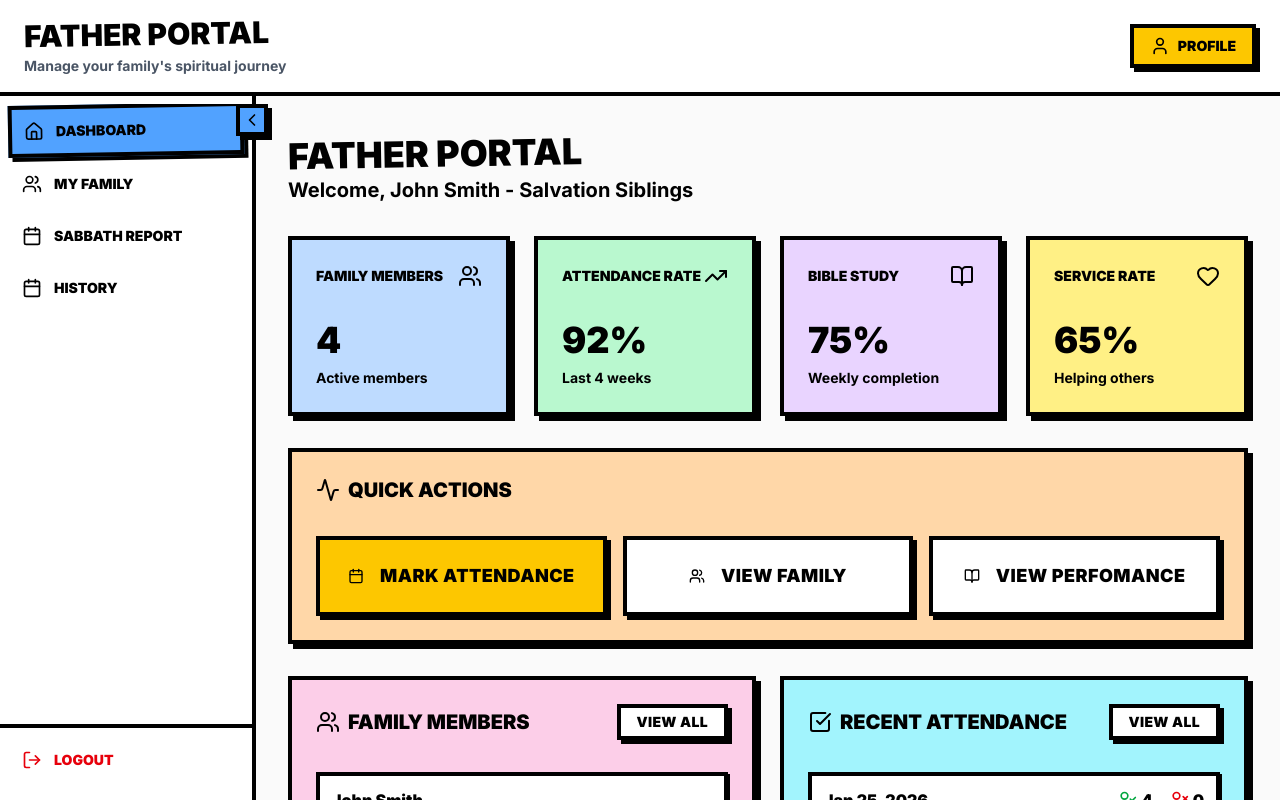
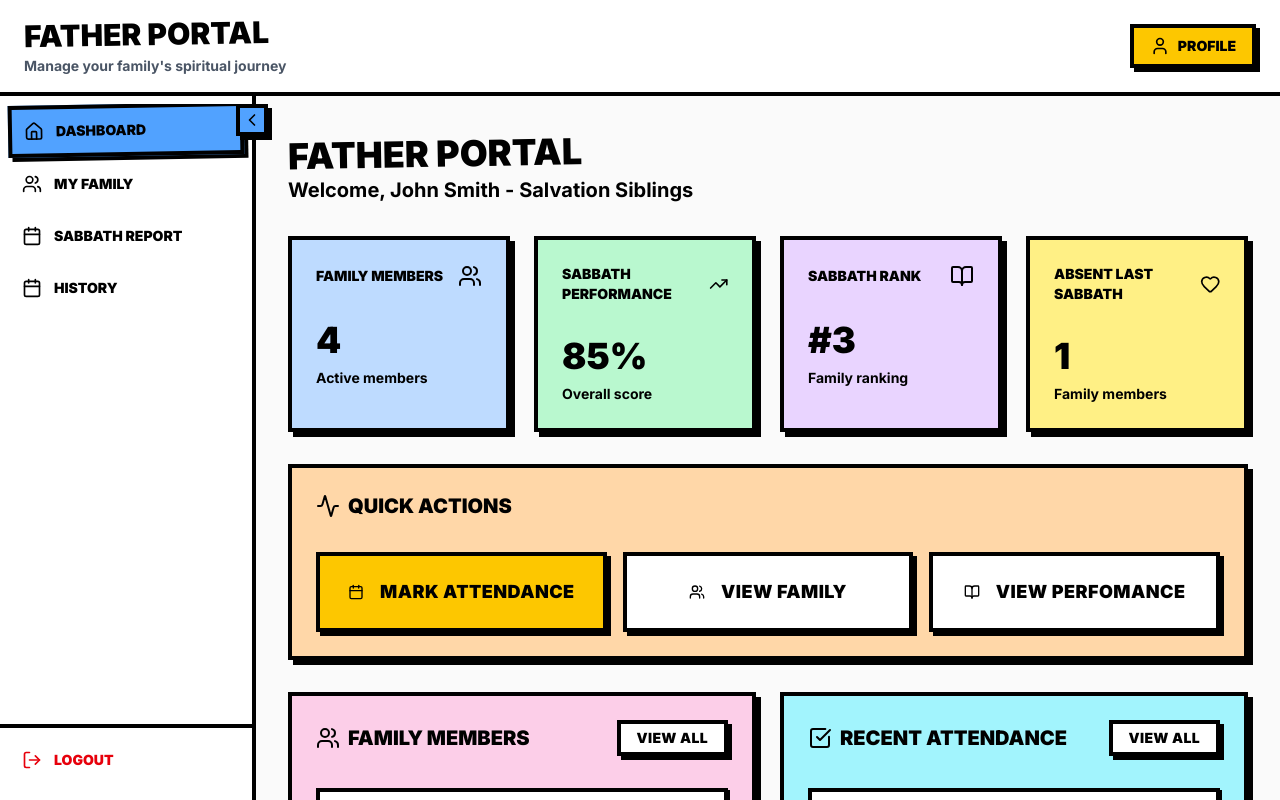
Before and after one commit to RCA-SDA/rca-sda-web-frontend, a Next.js app: page /users/father in a window 1280 px wide. Shown: the top 800 px of the page. Built offline with nearby package versions, Linux system fonts and the light colour scheme.

Commit message:
feat[father] : status cards in the dashboard

```diff
--- a/app/users/father/page.tsx
+++ b/app/users/father/page.tsx
@@ -39,10 +39,9 @@ export default function FatherPortalPage() {
   ];
 
   const weeklyStats = {
-    attendanceRate: 92,
-    bibleStudyRate: 75,
-    visitationRate: 50,
-    helpingRate: 65,
+    sabbathPerformance: 85,
+    sabbathRank: 3,
+    absentLastSabbath: 1,
   };
 
   return (
@@ -76,39 +75,39 @@ export default function FatherPortalPage() {
           <Card className="bg-green-200 hover:translate-x-[-4px] hover:translate-y-[-4px] hover:shadow-[8px_8px_0px_0px_rgba(0,0,0,1)] transition-all">
             <CardHeader>
               <CardTitle className="uppercase text-sm flex items-center justify-between">
-                <span>Attendance Rate</span>
+                <span>Sabbath Performance</span>
                 <TrendingUp className="w-6 h-6" />
               </CardTitle>
             </CardHeader>
             <CardContent>
-              <p className="text-4xl font-black">{weeklyStats.attendanceRate}%</p>
-              <p className="text-sm font-bold mt-2">Last 4 weeks</p>
+              <p className="text-4xl font-black">{weeklyStats.sabbathPerformance}%</p>
+              <p className="text-sm font-bold mt-2">Overall score</p>
             </CardContent>
           </Card>
 
           <Card className="bg-purple-200 hover:translate-x-[-4px] hover:translate-y-[-4px] hover:shadow-[8px_8px_0px_0px_rgba(0,0,0,1)] transition-all">
             <CardHeader>
               <CardTitle className="uppercase text-sm flex items-center justify-between">
-                <span>Bible Study</span>
+                <span>Sabbath Rank</span>
                 <BookOpen className="w-6 h-6" />
               </CardTitle>
             </CardHeader>
             <CardContent>
-              <p className="text-4xl font-black">{weeklyStats.bibleStudyRate}%</p>
-              <p className="text-sm font-bold mt-2">Weekly completion</p>
+              <p className="text-4xl font-black">#{weeklyStats.sabbathRank}</p>
+              <p className="text-sm font-bold mt-2">Family ranking</p>
             </CardContent>
           </Card>
 
           <Card className="bg-yellow-200 hover:translate-x-[-4px] hover:translate-y-[-4px] hover:shadow-[8px_8px_0px_0px_rgba(0,0,0,1)] transition-all">
             <CardHeader>
               <CardTitle className="uppercase text-sm flex items-center justify-between">
-                <span>Service Rate</span>
+                <span>Absent Last Sabbath</span>
                 <Heart className="w-6 h-6" />
               </CardTitle>
             </CardHeader>
             <CardContent>
-              <p className="text-4xl font-black">{weeklyStats.helpingRate}%</p>
-              <p className="text-sm font-bold mt-2">Helping others</p>
+              <p className="text-4xl font-black">{weeklyStats.absentLastSabbath}</p>
+              <p className="text-sm font-bold mt-2">Family members</p>
             </CardContent>
           </Card>
         </div>
```
